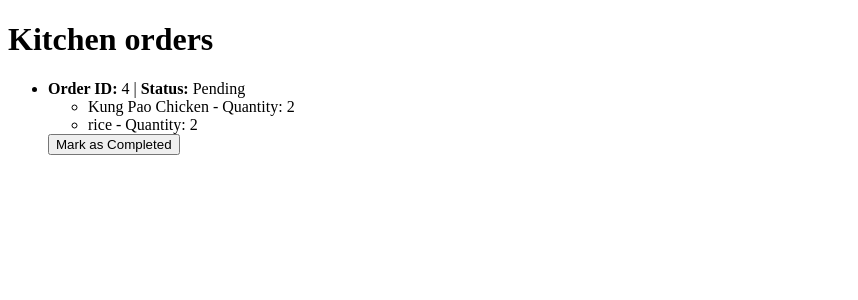
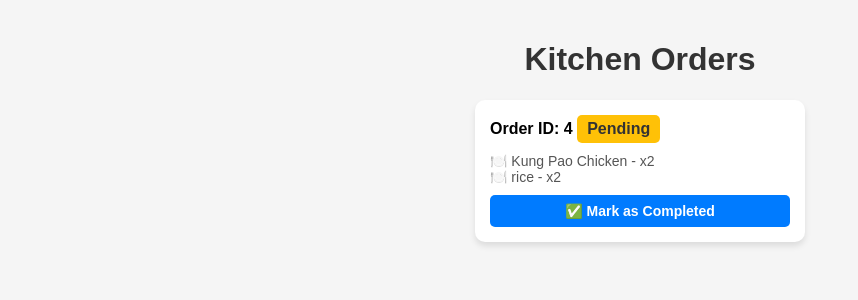
Before and after one commit to 1ChenLiwei1/Chen_Liwei_game, a Django app: page /kitchen/ in a window 1280 px wide. Shown: the top 300 px of the page, without its empty margins (0-858 px from the left). Run offline with Django 5.2, Linux system fonts and the light colour scheme; data comes from the database, SQL or seed files in the repository; both versions use the stored data as it was after the commit.

Commit message:
Initial commit

```diff
--- a/restaurant_ordering/orders/templates/orders/kitchen.html
+++ b/restaurant_ordering/orders/templates/orders/kitchen.html
@@ -2,58 +2,128 @@
 <html lang="zh">
 <head>
     <meta charset="UTF-8">
-    <title>Kitchen orders</title>
+    <meta name="viewport" content="width=device-width, initial-scale=1.0">
+    <title>Kitchen Orders</title>
+    <style>
+        body {
+            font-family: Arial, sans-serif;
+            background-color: #f5f5f5;
+            margin: 0;
+            padding: 20px;
+        }
+        h1 {
+            text-align: center;
+            color: #333;
+        }
+        .orders-container {
+            display: flex;
+            flex-wrap: wrap;
+            justify-content: center;
+            gap: 15px;
+        }
+        .order-card {
+            background: white;
+            padding: 15px;
+            border-radius: 10px;
+            box-shadow: 0 4px 6px rgba(0, 0, 0, 0.1);
+            width: 300px;
+            transition: transform 0.2s;
+        }
+        .order-card:hover {
+            transform: translateY(-5px);
+        }
+        .order-header {
+            font-weight: bold;
+            margin-bottom: 10px;
+        }
+        .status {
+            padding: 5px 10px;
+            border-radius: 5px;
+            font-weight: bold;
+            display: inline-block;
+        }
+        .status-pending { background: #ffc107; color: #333; } /* 待处理 */
+        .status-inprogress { background: #17a2b8; color: white; } /* 进行中 */
+        .status-completed { background: #28a745; color: white; } /* 已完成 */
+        .items {
+            margin-top: 10px;
+            font-size: 14px;
+            color: #555;
+        }
+        button {
+            margin-top: 10px;
+            width: 100%;
+            padding: 8px;
+            border: none;
+            cursor: pointer;
+            font-size: 14px;
+            font-weight: bold;
+            border-radius: 5px;
+            transition: background 0.3s;
+        }
+        .complete-btn {
+            background: #007bff;
+            color: white;
+        }
+        .complete-btn:hover {
+            background: #0056b3;
+        }
+    </style>
 </head>
 <body>
-    <h1>Kitchen orders</h1>
-    <ul id="order-list"></ul> <!-- 订单列表 -->
+    <h1>Kitchen Orders</h1>
+    <div class="orders-container" id="order-list"></div> <!-- 订单列表 -->
 
     <script>
         document.addEventListener("DOMContentLoaded", function () {
-            fetchOrders();  // 页面加载时获取订单
-            setInterval(fetchOrders, 5000);  // 每 5 秒刷新订单
+            fetchOrders();
+            setInterval(fetchOrders, 5000);
         });
 
         function fetchOrders() {
-           fetch("/api/orders/")   // 确保路径匹配 Django `urls.py`
+            fetch("/api/orders/")
                 .then(response => response.json())
                 .then(data => {
-                    console.log("🔥 Order data:", data);  // 确保拿到了数据
-                    renderOrders(data);  // 调用函数渲染数据
+                    console.log("🔥 Order data:", data);
+                    renderOrders(data);
                 })
                 .catch(error => console.error("Error loading order:", error));
         }
 
         function renderOrders(orders) {
             const orderList = document.getElementById("order-list");
-            orderList.innerHTML = "";  // 清空列表
+            orderList.innerHTML = "";
 
             orders.forEach(order => {
-                let orderElement = document.createElement("li");
-                orderElement.innerHTML = `<strong>Order ID:</strong> ${order.id} | <strong>Status:</strong> ${order.status}`;
+                let orderCard = document.createElement("div");
+                orderCard.classList.add("order-card");
 
-                // **检查 items 是否存在**
-                if (!order.items || order.items.length === 0) {
-                    orderElement.innerHTML += " （无菜品）";
-                } else {
-                    let itemList = document.createElement("ul");
-                    order.items.forEach(item => {
-                        let itemElement = document.createElement("li");
-                        itemElement.textContent = `${item.name} - Quantity: ${item.quantity}`;
-                        itemList.appendChild(itemElement);
-                    });
-                    orderElement.appendChild(itemList);
+                // 订单状态颜色
+                let statusClass = "status-pending";
+                if (order.status === "In Progress") statusClass = "status-inprogress";
+                if (order.status === "Completed") statusClass = "status-completed";
+
+                orderCard.innerHTML = `
+                    <div class="order-header">
+                        <strong>Order ID:</strong> ${order.id}
+                        <span class="status ${statusClass}">${order.status}</span>
+                    </div>
+                    <div class="items">
+                        ${order.items.length === 0 ? "无菜品" : order.items.map(item => `
+                            <div>🍽️ ${item.name} - x${item.quantity}</div>
+                        `).join('')}
+                    </div>
+                `;
+
+                if (order.status !== "Completed") {
+                    let completeButton = document.createElement("button");
+                    completeButton.textContent = "✅ Mark as Completed";
+                    completeButton.classList.add("complete-btn");
+                    completeButton.onclick = () => markCompleted(order.id);
+                    orderCard.appendChild(completeButton);
                 }
 
-                // **添加 "标记完成" 按钮**
-                if (order.status !== "Completed") {
-                    let completeButton = document.createElement("button");
-                    completeButton.textContent = "Mark as Completed";
-                    completeButton.onclick = () => markCompleted(order.id); // 绑定点击事件
-                    orderElement.appendChild(completeButton);
-                }
-
-                orderList.appendChild(orderElement);
+                orderList.appendChild(orderCard);
             });
         }
 
@@ -62,14 +132,14 @@
                 method: "PATCH",
                 headers: {
                     "Content-Type": "application/json",
-                    "X-CSRFToken": getCSRFToken()  // 需要 CSRF 令牌
+                    "X-CSRFToken": getCSRFToken()
                 },
-                body: JSON.stringify({ status: "Completed" })  // 设为完成
+                body: JSON.stringify({ status: "Completed" })
             })
             .then(response => response.json())
             .then(data => {
                 console.log(`✅ Order ${orderId} marked as completed`, data);
-                fetchOrders(); // 重新获取订单列表，刷新页面
+                fetchOrders();
             })
             .catch(error => console.error("更新订单状态时出错:", error));
         }
```
Also changed, not shown: spice.py (deleted, +0 -209 lines), assets/monster.png (deleted), assets/pixel_plane.png (deleted), restaurant_ordering/db.sqlite3, 1 other file.
